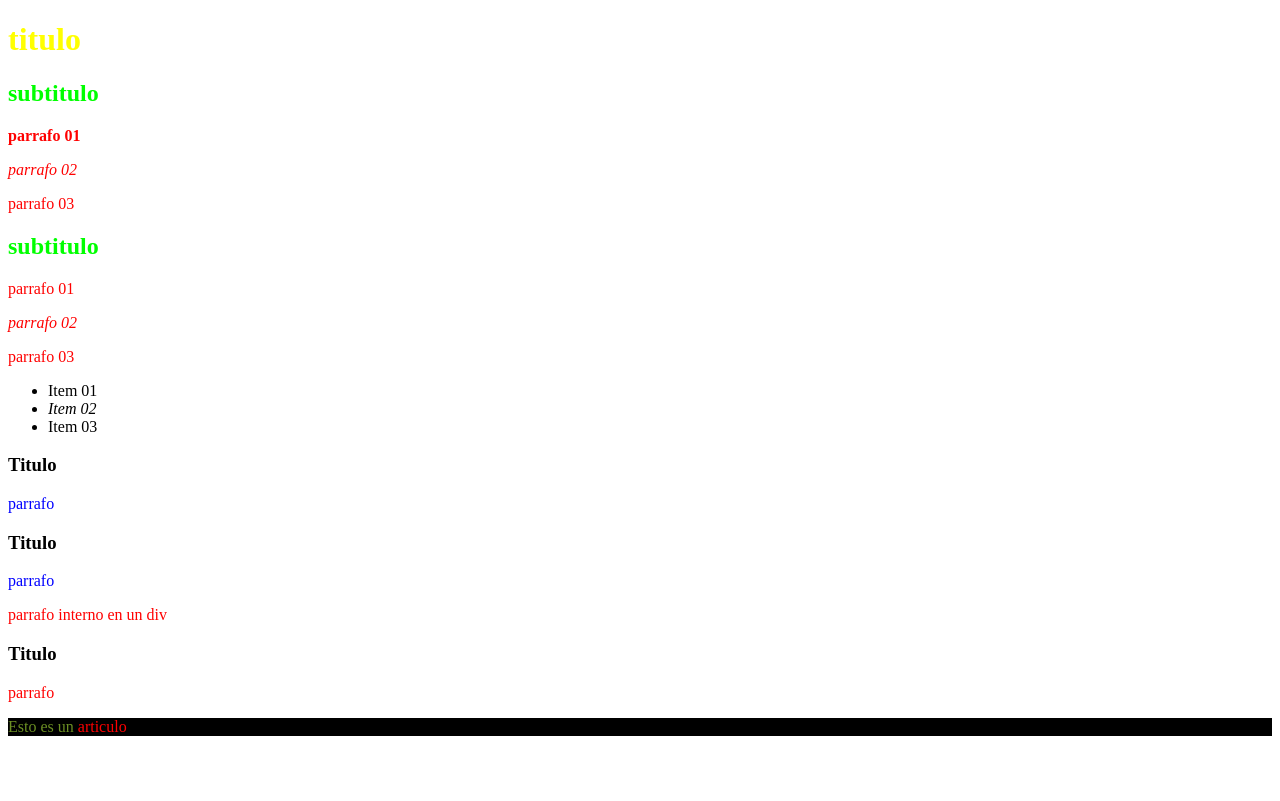
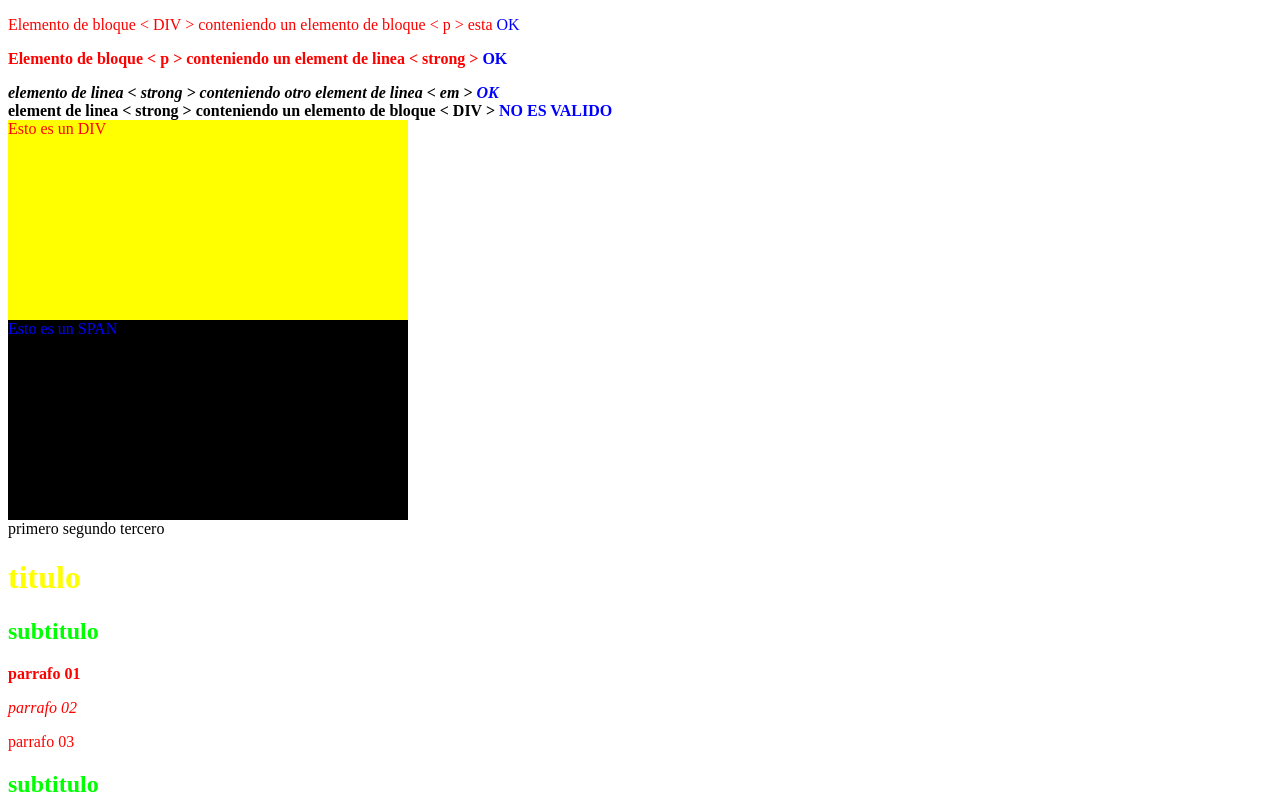
Before and after one commit to dibrandon/crispy, a plain HTML site: page index.html in a window 1280 px wide. Shown: the top 801 px of the page. Drawn offline with Linux system fonts and the light colour scheme.

```diff
--- a/index.html
+++ b/index.html
@@ -8,6 +8,40 @@
     <link rel="stylesheet" href="style/styles.css">
 </head>
 <body>
+
+<!-- elementos de bloque y linea
+Casos validos de como contener a los elementos
+
+
+-->
+
+<div>
+    <p> Elemento de bloque < DIV > conteniendo un elemento de bloque < p > esta<span class="azul"> OK</span></p>
+</div>
+
+<p><strong>Elemento de bloque < p > conteniendo un element de linea < strong > <span class="azul">OK</span> </strong></p>
+
+<strong><em>elemento de linea < strong > conteniendo otro element de linea < em > <span class="azul">OK</span> </em></strong>
+
+<strong>
+    <div>element de linea < strong > conteniendo un elemento de bloque < DIV > <span class="azul">NO ES VALIDO</span> </div>
+</strong>
+
+<div class="div">Esto es un DIV</div>
+<span class="span">Esto es un SPAN</span>
+
+
+primero
+
+segundo
+
+tercero
+
+
+
+
+
+
     <h1>titulo</h1>
 
     <h2>subtitulo</h2>
--- a/style/styles.css
+++ b/style/styles.css
@@ -65,3 +65,24 @@ etiqueta<clase<id<inline<"!important"
 .importante {
     color: #ff0000;
 }
+
+.azul
+{
+    color: blue;
+}
+
+
+.div {
+    color: #ff0000;
+    background-color: yellow;
+    width: 400px;
+    height: 200px;
+}
+
+.span {
+    display: block; /*esta propiedad es la que permite a un elemento de linea mostrarse como elemento de bloque*/
+    color: blue;
+    background-color: black;
+    width: 400px;
+    height: 200px;
+}
```
